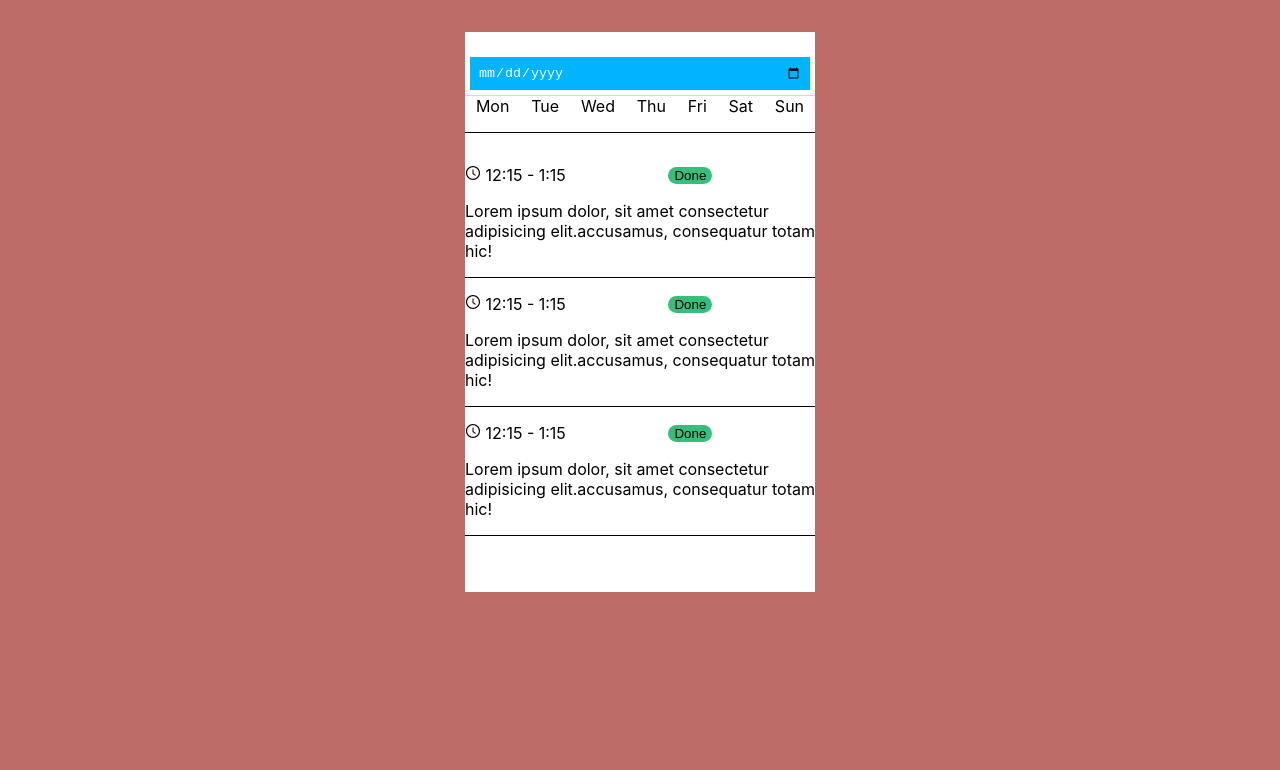
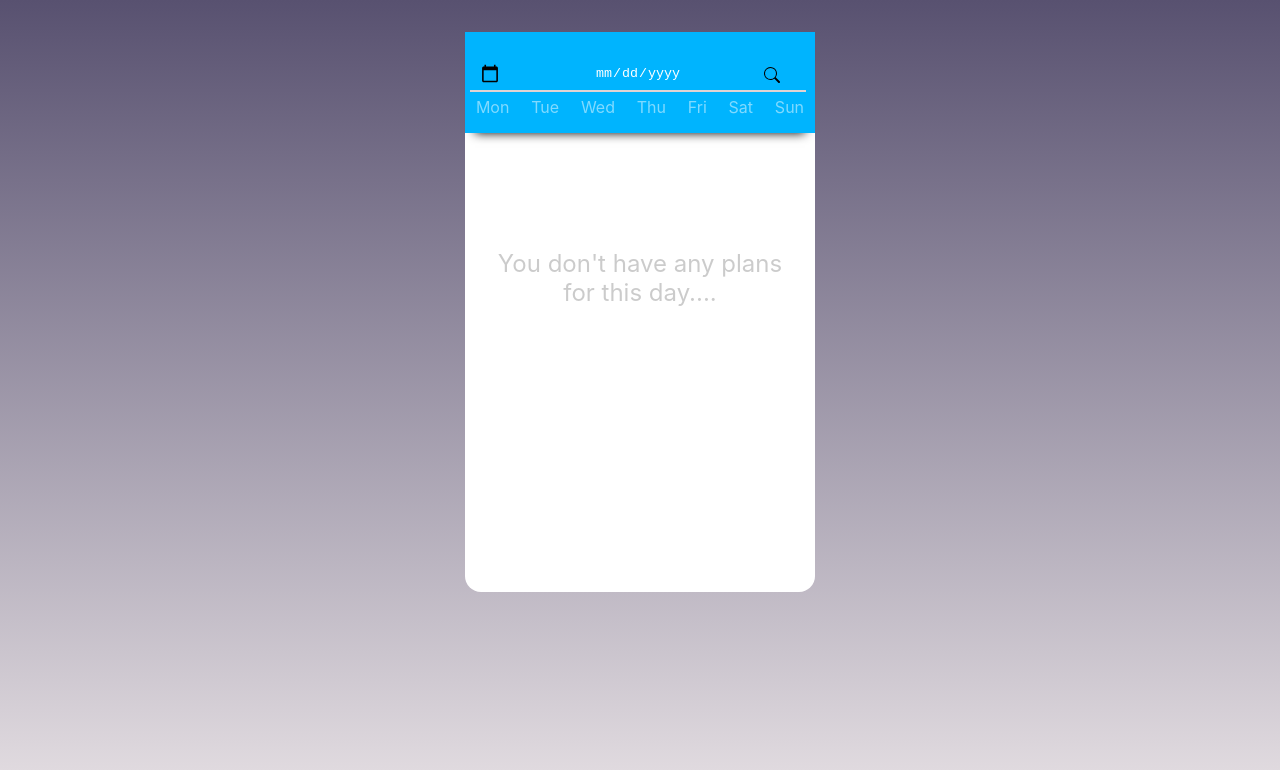
Before and after one commit to leminhhieu09376/CI75, a React (Create React App) app: page /planned in a window 1280 px wide. Shown: the top 770 px of the page. Built offline with nearby package versions, Linux system fonts and the light colour scheme.

Commit message:
add ToDoCalender

```diff
--- a/src/component/button/index.jsx
+++ b/src/component/button/index.jsx
@@ -1,8 +1,8 @@
 import React from 'react'
 import styled from 'styled-components'
-const Button = ({ text }) => {
+const Button = ({ text, className }) => {
     return (
-        <SButton>{text}</SButton>
+        <SButton className={className}>{text}</SButton>
     )
 }
 
--- a/src/component/header/index.jsx
+++ b/src/component/header/index.jsx
@@ -1,19 +1,36 @@
-import React from 'react'
+import React, { useState } from 'react'
 import styled from 'styled-components'
 import Input from '../input'
-const Header = ({ className }) => {
+import { BsSearch } from 'react-icons/bs'
+const Header = ({ className, getToDosValue, day }) => {
+    const [date, setDate] = useState("")
+
+    const handleOnchange = (e) => {
+        setDate(e.target.value)
+
+
+    }
+    const handleSearch = () => {
+        const todos = localStorage.getItem("todos") ? JSON.parse(localStorage.getItem("todos")) : []
+        getToDosValue(todos, date)
+
+    }
+
     return (
         <SHeader>
-            <div className={className}>
-                <Input className="date" type='date' />
+            <div className={`${className} header-container `}>
+                <div className='search'>
+                    <Input className="date" type='date' value={date} onChange={handleOnchange} />
+                    <BsSearch onClick={handleSearch} className='search-icon' />
+                </div>
                 <div className='day'>
-                    <p>Mon</p>
-                    <p>Tue</p>
-                    <p>Wed</p>
-                    <p>Thu</p>
-                    <p>Fri</p>
-                    <p>Sat</p>
-                    <p>Sun</p>
+                    <p className={`${day === 1 ? 'hightLight' : null}`} >Mon</p>
+                    <p className={`${day === 2 ? 'hightLight' : null}`} >Tue</p>
+                    <p className={`${day === 3 ? 'hightLight' : null}`} >Wed</p>
+                    <p className={`${day === 4 ? 'hightLight' : null}`} >Thu</p>
+                    <p className={`${day === 5 ? 'hightLight' : null}`} >Fri</p>
+                    <p className={`${day === 6 ? 'hightLight' : null}`} >Sat</p>
+                    <p className={`${day === 0 ? 'hightLight' : null}`} >Sun</p>
                 </div>
             </div>
         </SHeader>
@@ -22,12 +39,51 @@ const Header = ({ className }) => {
 
 export default Header
 const SHeader = styled.div`
+width: 350px;
+.hightLight{
+    position: relative;
+    font-weight: bold;
+    color: black;
+    opacity: 1;
+    /* border-bottom: solid 2px white ; */
 
-border-bottom: 1px solid black;
 
-width: 350px;
+}
+.hightLight::before{
+     content : "";
+  position: absolute;
+  left    : -8px;
+  bottom  : -10px;
+  height  : 1px;
+  width   : 160%;
+  border-bottom: 2px solid white;
+
+}
+.search{
+
+    display: flex;
+}
+.search-icon{
+    position: absolute;
+    right: 10%;
+    bottom:50%;
+}
+
+
+.date{
+    text-align: center;
+    width: 320px;
+
+}
+p{
+    color: white;
+    cursor: pointer;
+    opacity: 0.5;
+
+}
 .day{
     display: flex;
+
     p{
         margin: 0 auto;
     }
@@ -36,4 +92,5 @@ width: 350px;
 }
 
 
+
 `;
--- a/src/component/input/index.jsx
+++ b/src/component/input/index.jsx
@@ -1,9 +1,9 @@
 import React from 'react'
 import styled from 'styled-components'
-const Input = ({ placeholder, type = "text", onChange, className }) => {
+const Input = ({ placeholder, type = "text", onChange, className, value }) => {
     return (
         <SInput>
-            <input className={className} type={type} placeholder={placeholder} onChange={onChange} />
+            <input value={value} className={className} type={type} placeholder={placeholder} onChange={onChange} />
         </SInput>
     )
 }
@@ -12,23 +12,35 @@ export default Input
 
 const SInput = styled.div`
 display: flex;
-flex-direction: column;
+
 padding: 5px;
 
-border-bottom: 1px solid #e0d3d3;
+
 margin-top: 20px;
 input{
-    border: none;
+    border-bottom: 2px solid #e0d3d3;
+    border-top: none;
+    border-left: none;
+    border-right: none;
     &:focus{
         outline: none;
     }
     &::placeholder {
-        color: black;
+        color: #e6e1e1;
+        font-weight: bold;
     }
     padding: 8px;
      background-color: #00B4FE;
     color: white;
-
+::-webkit-calendar-picker-indicator {
+    color: rgba(0, 0, 0, 0);
+    opacity: 1;
+    display: block;
+   position: absolute;
+    width: 20px;
+    height: 20px;
+    border-width: thin;
+}
 }
 
 `;
--- a/src/pages/addTodo/index.jsx
+++ b/src/pages/addTodo/index.jsx
@@ -1,22 +1,40 @@
-import React from 'react'
+import React, { useState } from 'react'
 import { SAddTodo } from './style'
 import Input from '../../component/input'
 import Button from '../../component/button'
 
 const AddToDo = () => {
 
+    const inittialState = {
+        date: "",
+        day: "",
+        todo: "",
+        location: "",
+        time: ""
+    }
+    const [addToDo, setAddToDo] = useState(inittialState)
     const handleSubmit = (e) => {
         e.preventDefault()
 
+        const todos = localStorage.getItem("todos") ? JSON.parse(localStorage.getItem("todos")) : []
+
+        localStorage.setItem("todos", JSON.stringify([...todos, addToDo]))
+
+        setAddToDo(inittialState)
+
     }
+
     return (
         <SAddTodo>
             <form onSubmit={handleSubmit}>
-                <h2>New Event</h2>
-                <Input type='date' placeholder="Date" />
-                <Input placeholder="Todo..." />
-                <Input placeholder="Location" />
-                <Input placeholder="Time" />
+                <h1>New Event</h1>
+                <Input value={addToDo.date} type='date' placeholder="Date" onChange={(e) => {
+                    setAddToDo({ ...addToDo, date: e.target.value, day: (new Date(e.target.value)).getDay() });
+                }} />
+                <Input value={addToDo.todo} placeholder="Todo..." onChange={e => setAddToDo({ ...addToDo, todo: e.target.value })} />
+                <Input value={addToDo.location} placeholder="Location" onChange={e => setAddToDo({ ...addToDo, location: e.target.value })} />
+                <Input value={addToDo.time} placeholder="Time" onChange={e => setAddToDo({ ...addToDo, time: e.target.value })} />
+
                 <Button text="ADD TO SCHEDULE" />
             </form>
         </SAddTodo>
--- a/src/pages/addTodo/style.jsx
+++ b/src/pages/addTodo/style.jsx
@@ -2,18 +2,41 @@ import styled from "styled-components";
 
 export const SAddTodo = styled.div`
 display: flex;
-align-items: center;
+
 justify-content: center;
+background-image: linear-gradient( #585170, #E5DFE3);
+height: 100vh;
+Button{
+    margin-top: 40px;
+    &:hover{
+        transition: 0.5s;
+        color: #e7a8a8;
+    }
+}
+Input{
+    margin-left: 24px;
+    width: 80%;
+    margin-bottom: 8px;
+
+    ::-webkit-calendar-picker-indicator {
+        margin-left: 250px;
+
+}
+
+}
 form{
+
     width: 100%;
     max-width: 350px;
-    height: 50vh;
+    height: 70vh;
     background-color: #00B4FE;
     color: #CEF0FF;
+    border-radius: 8px;
+    margin-top: 4%;
 
 }
-h2{
-   color: white;
+h1{
+   color: whitesmoke;
    text-align: center;
 
 }
--- a/src/pages/planned/index.jsx
+++ b/src/pages/planned/index.jsx
@@ -1,45 +1,55 @@
-import React from 'react'
+import React, { useState } from 'react'
 import { SPlanned } from './style'
 import { AiOutlineClockCircle } from 'react-icons/ai'
 import Header from '../../component/header'
 
 const Planned = () => {
+    const [todos, setTodos] = useState([])
+    const [day, setDay] = useState("")
+    const getToDosValue = (todoValues, date) => {
+        const findDate = todoValues.filter(todo => todo.date === date)
+        setTodos(findDate)
+        const day = new Date(date).getDay()
+        setDay(day)
+        if (todos.length === 0) {
+
+        }
+
+    }
+
+
     return (
         <SPlanned>
 
             <div className='container'>
-                <Header className="header" />
+                <Header className="header" getToDosValue={getToDosValue} day={day} />
                 <div className='content-container'>
+                    {todos.length === 0 ?
+                        <div className='notification'>
+                            You don't have any plans for this day....
+                        </div>
+                        : todos.map((todo, index) => {
+                            return (
+                                <div key={index}>
                                     <div className='content-item'>
                                         <div className="time">
-                            <p>  <AiOutlineClockCircle /> 12:15 - 1:15</p>
+                                            <p>  <AiOutlineClockCircle /> {todo.time} </p>
                                             <button>Done</button>
                                         </div>
                                         <div className="content">
-                            Lorem ipsum dolor, sit amet consectetur adipisicing elit.accusamus, consequatur totam hic!
+                                            {todo.todo}
                                         </div>
 
                                     </div>
-                    <div className='content-item'>
-                        <div className="time">
-                            <p>  <AiOutlineClockCircle /> 12:15 - 1:15</p>
-                            <button>Done</button>
+                                    <div className='circle'></div>
                                 </div>
-                        <div className="content">
-                            Lorem ipsum dolor, sit amet consectetur adipisicing elit.accusamus, consequatur totam hic!
-                        </div>
+                            )
+                        })}
 
-                    </div>
-                    <div className='content-item'>
-                        <div className="time">
-                            <p>  <AiOutlineClockCircle /> 12:15 - 1:15</p>
-                            <button>Done</button>
-                        </div>
-                        <div className="content">
-                            Lorem ipsum dolor, sit amet consectetur adipisicing elit.accusamus, consequatur totam hic!
-                        </div>
 
-                    </div>
+
+
+
                 </div>
             </div>
         </SPlanned>
--- a/src/pages/planned/style.jsx
+++ b/src/pages/planned/style.jsx
@@ -1,25 +1,64 @@
 import styled from "styled-components";
 
 export const SPlanned = styled.div`
-background-color: #BD6D68;
+background-image: linear-gradient( #585170, #E5DFE3);
 height: 100vh;
 display: flex;
 
 justify-content: center;
+.header{
 
+   position: absolute;
+   width: 100%;
+   top: 0;
+    box-shadow: 0 10px 10px -10px;
+    background-color: #00B4FE;
+
+}
 .container{
+    border-radius: 16px;
+    position: relative;
     margin-top: 32px;
     height: 70vh;
-    background-color: white;
+    background-color: #FFFFFF;
+
+}
+.notification{
+    opacity: 0.2;
+    margin-top: 30%;
+    font-size: 24px;
+    text-align: center;
+    margin-left: 16px;
+    margin-right: 16px;
 
 }
 .content-container{
-
+    width: 100%;
+   position: absolute;
+   top: 12vh;
+   overflow: scroll;
+   overflow-x:hidden;
+   ::-webkit-scrollbar {
+    width: 6px;
+    background-color: #F5F5F5;
+}
+    height: 50vh;
     margin-top: 16px;
+    .circle{
+        background-color: #00B4FE;
+        width: 10px;
+        height: 10px;
+        border-radius: 50%;
+        margin-left:4px ;
+    }
     .content-item{
-        border-bottom: 1px solid black;
-
+       width: 100%;
+       margin-left: 8px;
+       border-left: 3px solid #00B4FE ;
         .time{
+             width: 100%;
+            font-weight: bold;
+            margin-left: 16px;
             display: flex;
             justify-content: space-between;
 
@@ -27,14 +66,27 @@ justify-content: center;
                 margin: auto;
                 background-color: #36BE7C;
                 border: none;
-                border-radius: 10px;
+                border-radius: 16px;
+                padding: 6px 22px;
+                color: white;
+                &:hover{
+                    background-color: #07d371;
+                    transition: 0.5s;
+                    cursor: pointer;
+                }
             }
 
         }
         .content{
+             width: 100%;
+            font-size: 14px;
+            color: #aaa5a5;
+            margin-left: 16px;
             width: 100%;
             max-width: 350px;
-            margin-bottom: 16px;
+            border-bottom: 2px solid #dee3e6 ;
+            padding-bottom: 8px;
+
         }
     }
 }
```
Lines whose indentation alone changed are shown as unchanged.
